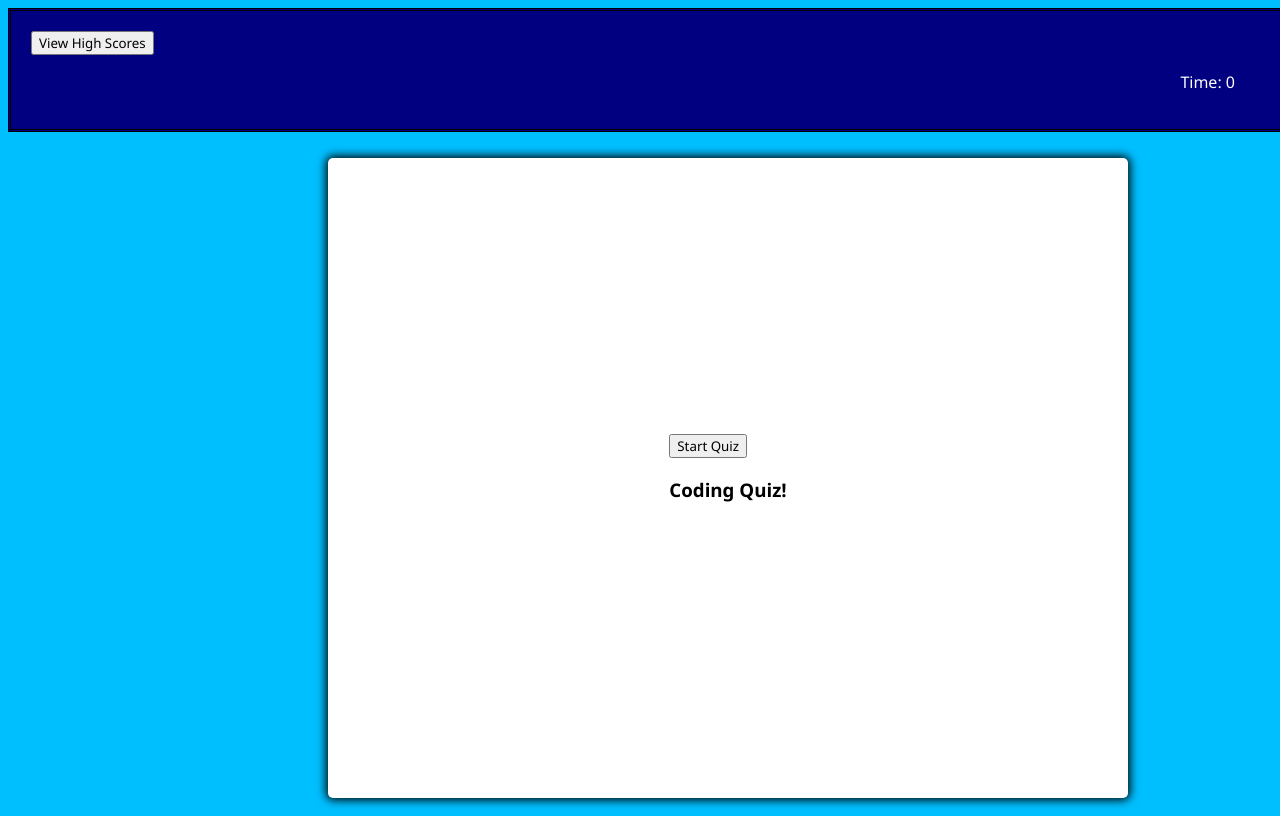
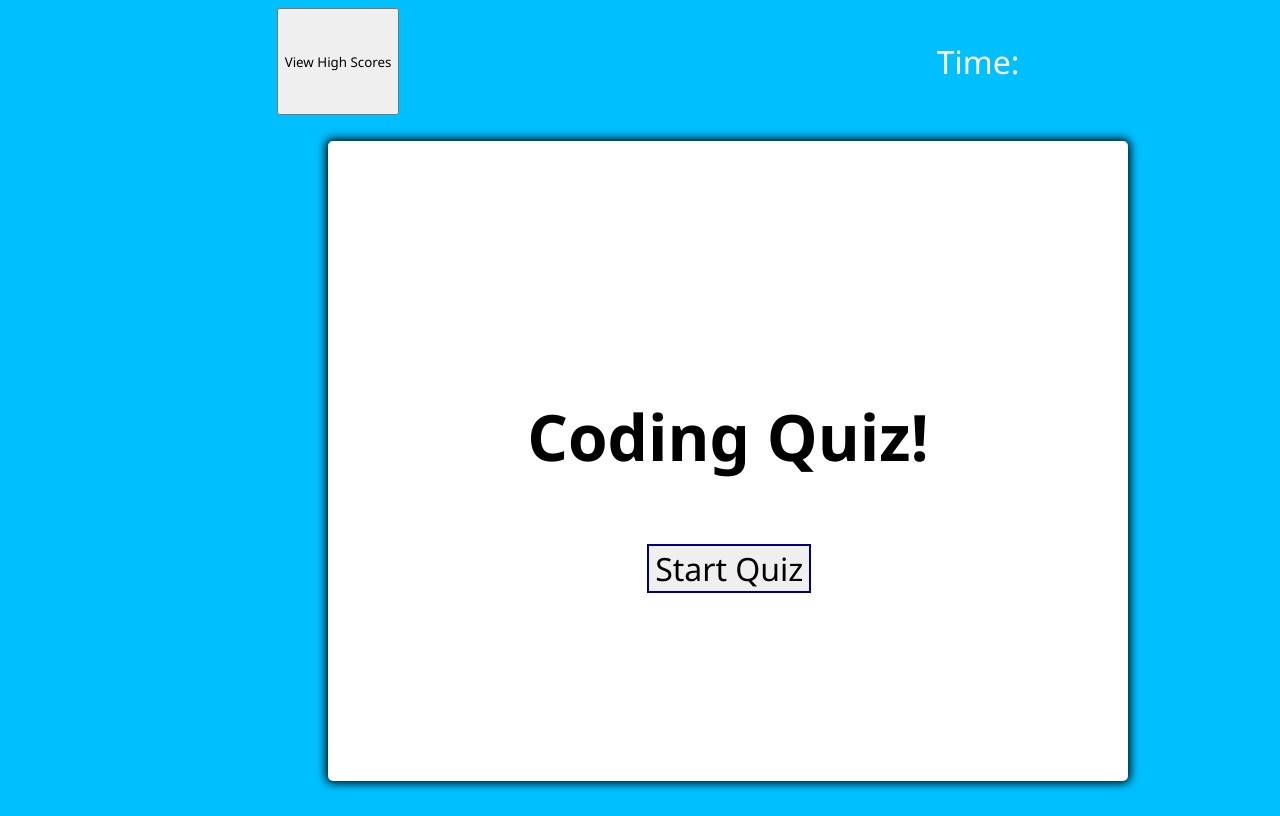
Before and after one commit to mkelly3/TimedQuiz, a plain HTML site: page index.html in a window 1280 px wide. Drawn offline with Linux system fonts and the light colour scheme.

Commit message:
Edited the README and changed the background elements in CSS

```diff
--- a/index.html
+++ b/index.html
@@ -11,12 +11,14 @@
 <body>
     <header class ="nav">
         <button id="highScores">View High Scores</button>
-        <p id="time">Time: 0</p>
+        <br/>
+        <p id="time">Time:</p>
     </header>
     <section class = "container">
         <section class = "available" id="intro">
+            <h1>Coding Quiz!</h1>
             <button id="start">Start Quiz</button>
-            <h1>Coding Quiz!</h1>
+
         </section>
 
         <section class="hidden" id="game">
--- a/style.css
+++ b/style.css
@@ -9,16 +9,16 @@ body {
     height: 100vh;
 }
 
-header {
-    display: relative;
-    padding: 20px;
-    background-color: navy;
-    border-style:double;
+header{
+    display: flex;
+    flex-wrap: wrap;
+    justify-content: space-evenly;
 }
-header p{
-    text-align: right;
+
+#time{
     color: white;
-    margin-right: 30px;
+    font-size: 200%;
+
 }
 .container {
     display: flex;
@@ -35,12 +35,23 @@ header p{
     box-shadow: 0 0 10px 2px;
 
 }
-.buttons button{
-    display: grid;
-    gap:30px;
-}
-
 
 .hidden{
     display: none;
 }
+
+#intro button{
+    font-size: 200%;
+    border: 2px solid navy;
+    margin-left: 120px;
+}
+#intro h1{
+    font-size: 400%;
+}
+
+
+.answer button{
+    display: grid;
+    font-size: 120%;
+    margin: 20px;
+}
```
Also changed, not shown: codeQuiz.JPG (added), 1 other file.
